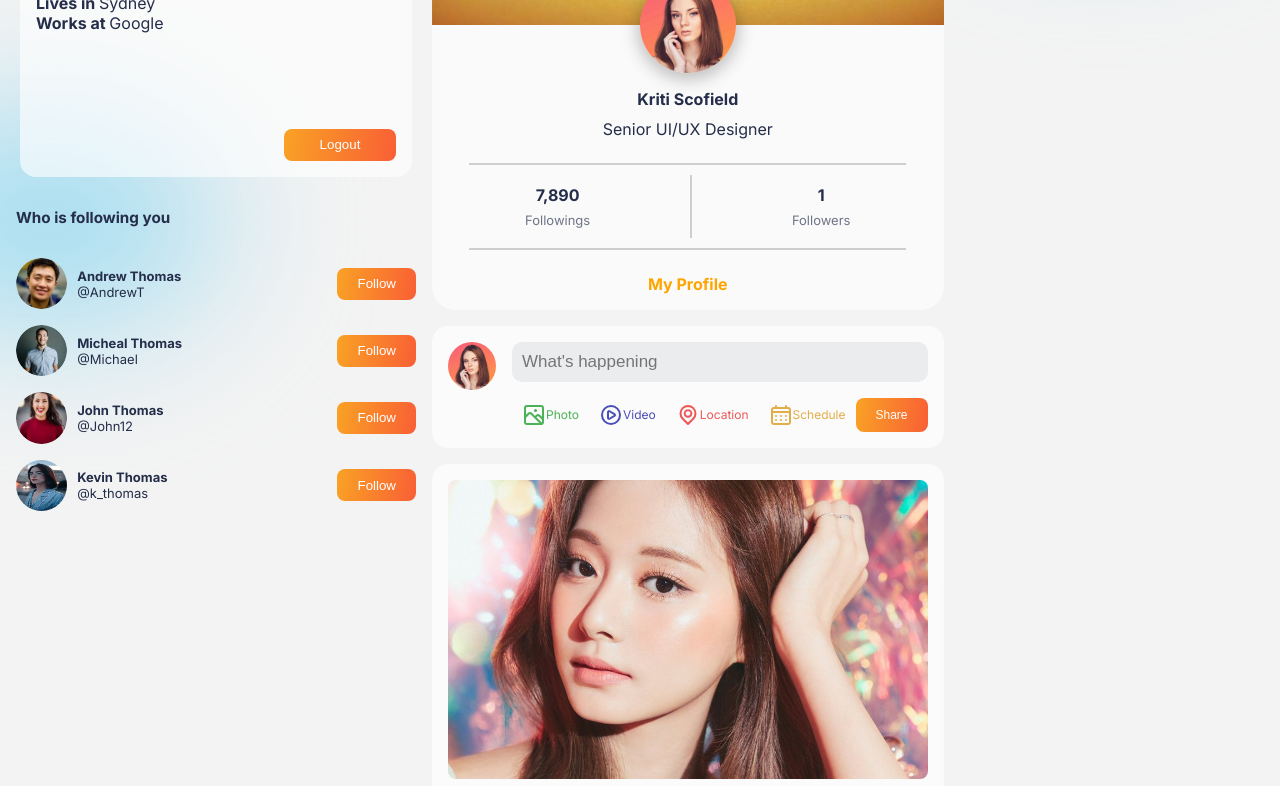
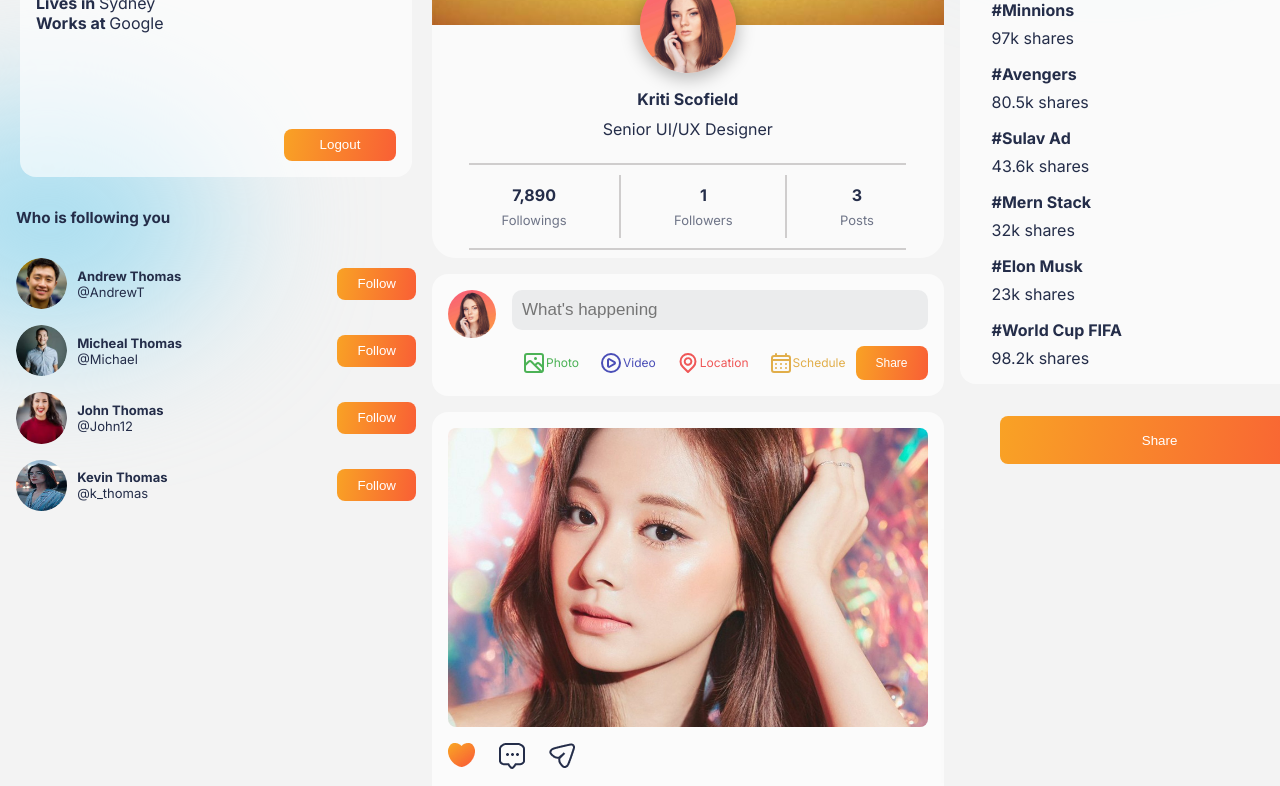
Before and after one commit to Sulav21/socialmedia-frontend, a React (Create React App) app: page / in a window 1280 px wide. Shown: the part 180-966 px from the top of the page. Built offline with nearby package versions, Linux system fonts and the light colour scheme.

Commit message:
perosnal profile page completed

```diff
--- a/src/components/Post/Post.jsx
+++ b/src/components/Post/Post.jsx
@@ -14,9 +14,13 @@
         <img src={comment} alt="" />
         <img src={share} alt="" />
       </div>
-      <span>{data.likes}</span>
+      <span style={{ color: "var(--gray)", fontSize: "12px" }}>
+        {data.likes}
+      </span>
       <div className="detail">
-        <span><b>{data.name}</b></span>
+        <span>
+          <b>{data.name} </b>
+        </span>
         <span>{data.desc}</span>
       </div>
     </div>
--- a/src/components/profileCard/ProfileCard.jsx
+++ b/src/components/profileCard/ProfileCard.jsx
@@ -1,15 +1,16 @@
-import React from 'react'
-import './profileCard.css'
-import cover from '../../img/cover.jpg'
-import profile from '../../img/profileImg.jpg'
+import React from "react";
+import "./profileCard.css";
+import cover from "../../img/cover.jpg";
+import profile from "../../img/profileImg.jpg";
 export const ProfileCard = () => {
+  const profilePage = true;
   return (
-    <div className='profileCard'>
-        <div className='profileImages'>
+    <div className="profileCard">
+      <div className="profileImages">
         <img src={cover} alt="" />
         <img src={profile} alt="" />
       </div>
-        <div className='profileName' >
+      <div className="profileName">
         <span>Kriti Scofield</span>
         <span>Senior UI/UX Designer</span>
       </div>
@@ -21,18 +22,24 @@
             <span>7,890</span>
             <span>Followings</span>
           </div>
-            <div className="vl">
-            </div>
+          <div className="vl"></div>
           <div className="follow">
             <span>1</span>
             <span>Followers</span>
           </div>
+          {profilePage && (
+            <>
+              <div className="vl"></div>
+              <div className="follow">
+                <span>3</span>
+                <span>Posts</span>
+              </div>
+            </>
+          )}
         </div>
         <hr />
       </div>
-       <span>
-        My Profile
-       </span>
+      {profilePage ? "" : <span>My Profile</span>}
     </div>
-  )
-}
+  );
+};
--- a/src/pages/Profile/Profile.jsx
+++ b/src/pages/Profile/Profile.jsx
@@ -2,6 +2,7 @@
 import { PostSide } from "../../components/PostSide/PostSide";
 import { ProfileCard } from "../../components/profileCard/ProfileCard";
 import { ProfileLeft } from "../../components/ProfileLeft/ProfileLeft";
+import {RightSide} from '../../components/RightSide/RightSide'
 import "./profile.css";
 export const Profile = () => {
 
@@ -12,6 +13,7 @@
           <ProfileCard />
           <PostSide />
         </div>
+       <RightSide />
       </div>
     )
 };
```
Lines whose indentation alone changed are shown as unchanged.
